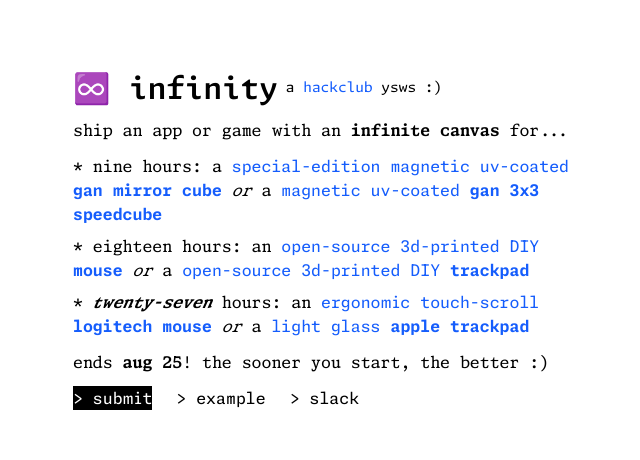
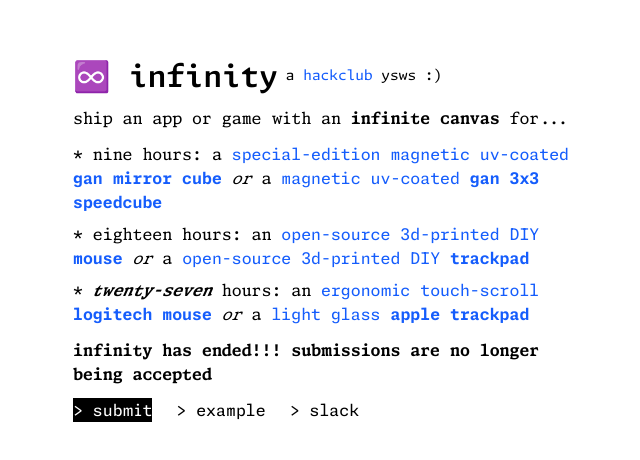
Before and after one commit to hackclub/infinity, a React (Vite) app: page / in a window 1280 px wide. Shown: the part 160-620 px from the top of the page, without its empty margins (311-951 px from the left). Built offline with nearby package versions, Linux system fonts and the light colour scheme.

Commit message:
feat: ended

```diff
--- a/src/App.tsx
+++ b/src/App.tsx
@@ -83,17 +83,19 @@
 			</li>
 		</ul>
 		<p>
-			ends <strong>aug 25</strong>! the sooner you start, the better :)
+			<strong>infinity has ended!!! submissions are no longer being accepted</strong>
 		</p>
 		<div className="flex gap-6 items-center">
 			<a
 				className="bg-black dark:bg-white hover:cursor-pointer font-mono focus:font-bold hover:font-bold outline-0 select-none text-white dark:text-black"
+				disabled
 				href="https://submit.hackclub.com/infinity"
 			>
 				&gt; submit
 			</a>
 			<a
 				className="hover:cursor-pointer font-mono outline-0 select-none focus:underline hover:underline"
+				disabled
 				href="https://fridgepoem.com"
 				target="_blank"
 			>
@@ -101,6 +103,7 @@
 			</a>
 			<a
 				className="hover:cursor-pointer font-mono outline-0 select-none focus:underline hover:underline"
+				disabled
 				href="https://hackclub.slack.com/archives/C098ARHLXFW"
 				target="_blank"
 			>
```
